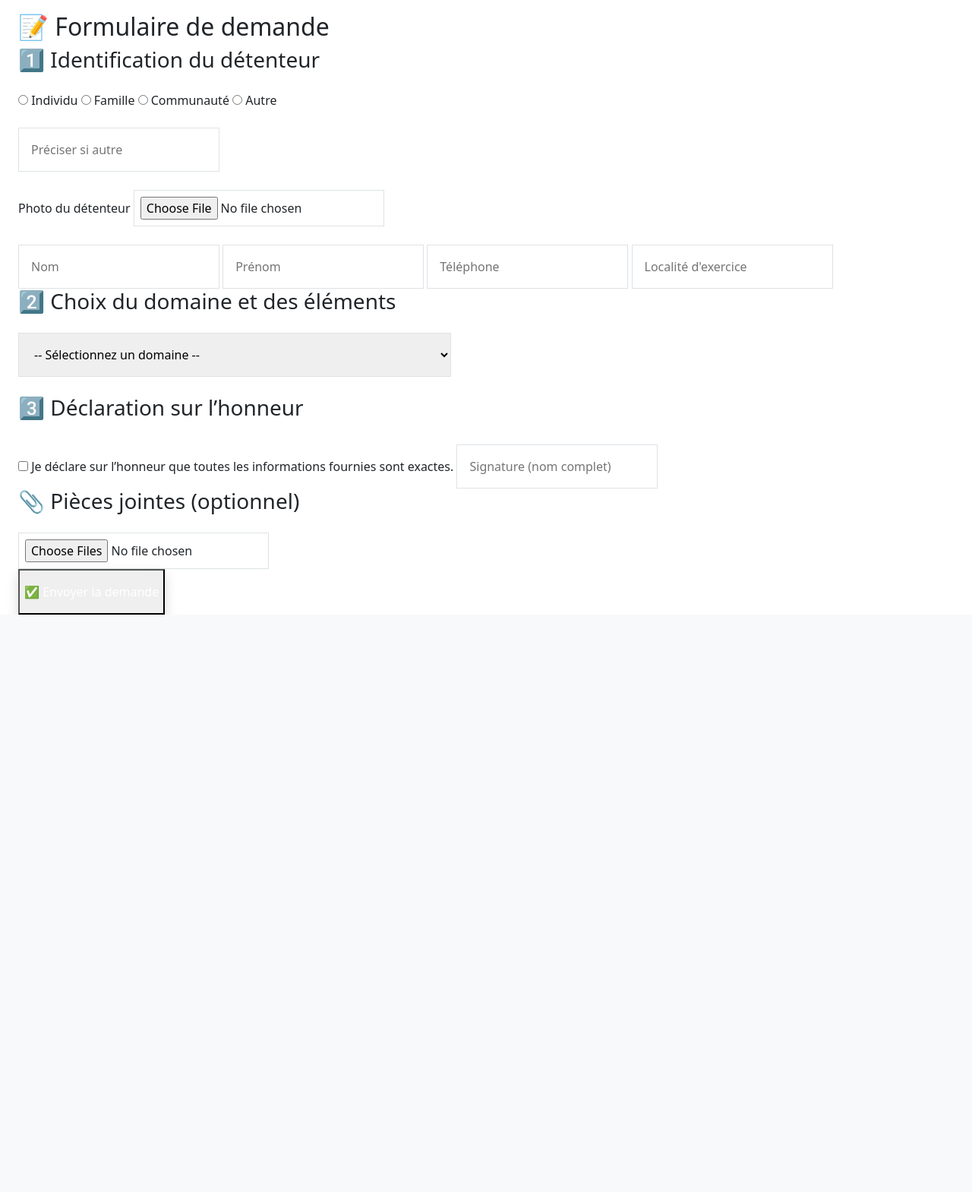
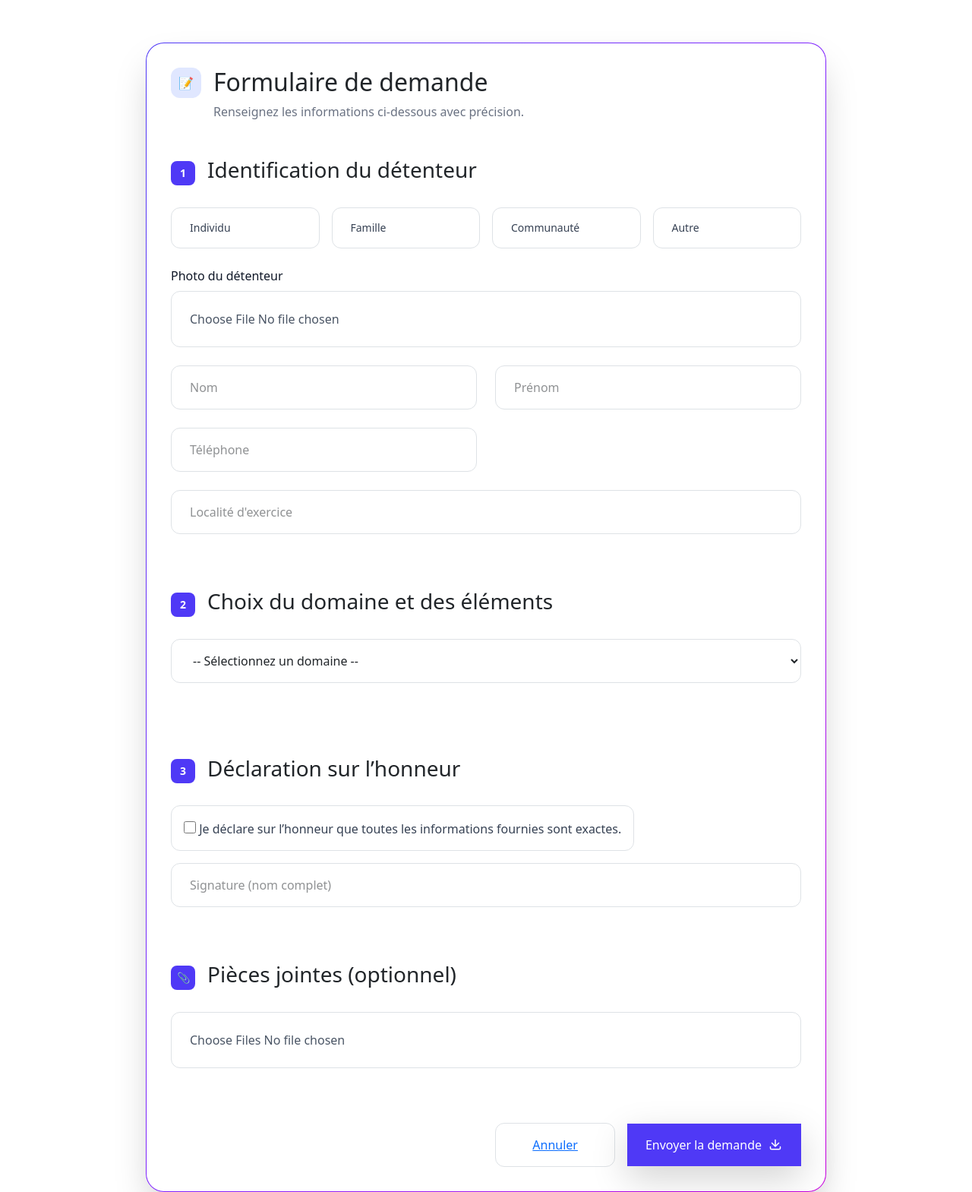
Before and after one commit to jasstx/patrimonia, a Laravel app: page /demande/creer in a window 1280 px wide. Shown: the part 56-1625 px from the top of the page at 76% size. Before the commit the page ends 865 px from the top, so only its background shows below. Run offline with Laravel 12, Linux system fonts and the light colour scheme; data that the repository does not hold is empty; style sheets or scripts are compiled from the project's sources; parts of the project's set-up code (start-up, migrations or seed data) failed here and were passed over.

Commit message:
Refactor: Improve form styling and structure
Update the demande creation form with improved Tailwind CSS styling, better layout, and clearer sectioning.

Co-authored-by: aljassem0811 <aljassem0811@gmail.com>

```diff
--- a/resources/views/demandes/create.blade.php
+++ b/resources/views/demandes/create.blade.php
@@ -1,49 +1,85 @@
 @extends('layouts.app')
 
 @section('content')
-<div class="max-w-4xl mx-auto bg-white shadow-xl rounded-2xl p-8 mt-10">
-    <h2 class="text-2xl font-bold mb-6 text-gray-800">📝 Formulaire de demande</h2>
+<div class="max-w-4xl mx-auto mt-10">
+    <div class="bg-gradient-to-br from-indigo-600 via-violet-600 to-fuchsia-600 rounded-3xl p-[1px] shadow-2xl">
+        <div class="bg-white rounded-[calc(1.5rem-1px)] p-8">
+            <div class="flex items-start gap-3 mb-8">
+                <div class="h-10 w-10 rounded-xl bg-indigo-100 text-indigo-700 grid place-items-center">
+                    📝
+                </div>
+                <div>
+                    <h2 class="text-2xl font-bold text-gray-900">Formulaire de demande</h2>
+                    <p class="text-gray-500">Renseignez les informations ci‑dessous avec précision.</p>
+                </div>
+            </div>
 
-    <form action="{{ route('demande.store') }}" method="POST" enctype="multipart/form-data" class="space-y-8" x-data="{ domaine: '' }">
+    <form action="{{ route('demande.store') }}" method="POST" enctype="multipart/form-data" class="space-y-10" x-data="{ domaine: '' }">
         @csrf
 
         {{-- IDENTIFICATION DU DETENTEUR --}}
-        <div class="border-b pb-6">
-            <h3 class="text-xl font-semibold text-gray-700 mb-4">1️⃣ Identification du détenteur</h3>
+        <div class="pb-8">
+            <div class="flex items-center gap-3 mb-6">
+                <span class="h-8 w-8 rounded-lg bg-indigo-600 text-white grid place-items-center text-sm font-semibold">1</span>
+                <h3 class="text-xl font-semibold text-gray-900">Identification du détenteur</h3>
+            </div>
 
             {{-- Type de détenteur --}}
-            <div class="flex gap-4 mb-4">
-                <label><input type="radio" name="type_detenteur" value="individu" required> Individu</label>
-                <label><input type="radio" name="type_detenteur" value="famille"> Famille</label>
-                <label><input type="radio" name="type_detenteur" value="communaute"> Communauté</label>
-                <label><input type="radio" name="type_detenteur" value="autre"> Autre</label>
+            <div class="grid grid-cols-2 md:grid-cols-4 gap-3 mb-4">
+                <label class="group relative cursor-pointer">
+                    <input type="radio" name="type_detenteur" value="individu" required class="peer sr-only">
+                    <div class="rounded-xl border border-gray-200 px-4 py-3 text-sm font-medium text-gray-700 group-hover:border-indigo-300 peer-checked:border-indigo-600 peer-checked:bg-indigo-50 peer-checked:text-indigo-700 transition">
+                        Individu
+                    </div>
+                </label>
+                <label class="group relative cursor-pointer">
+                    <input type="radio" name="type_detenteur" value="famille" class="peer sr-only">
+                    <div class="rounded-xl border border-gray-200 px-4 py-3 text-sm font-medium text-gray-700 group-hover:border-indigo-300 peer-checked:border-indigo-600 peer-checked:bg-indigo-50 peer-checked:text-indigo-700 transition">
+                        Famille
+                    </div>
+                </label>
+                <label class="group relative cursor-pointer">
+                    <input type="radio" name="type_detenteur" value="communaute" class="peer sr-only">
+                    <div class="rounded-xl border border-gray-200 px-4 py-3 text-sm font-medium text-gray-700 group-hover:border-indigo-300 peer-checked:border-indigo-600 peer-checked:bg-indigo-50 peer-checked:text-indigo-700 transition">
+                        Communauté
+                    </div>
+                </label>
+                <label class="group relative cursor-pointer">
+                    <input type="radio" name="type_detenteur" value="autre" class="peer sr-only">
+                    <div class="rounded-xl border border-gray-200 px-4 py-3 text-sm font-medium text-gray-700 group-hover:border-indigo-300 peer-checked:border-indigo-600 peer-checked:bg-indigo-50 peer-checked:text-indigo-700 transition">
+                        Autre
+                    </div>
+                </label>
             </div>
 
             {{-- Autre --}}
             <input type="text" name="autre_type_detenteur" placeholder="Préciser si autre"
-                   class="w-full p-3 border rounded-lg mb-4 hidden" id="autre-field">
+                   class="w-full px-4 py-3 border border-gray-200 rounded-xl focus:outline-none focus:ring-4 focus:ring-indigo-100 focus:border-indigo-400 mb-4 hidden" id="autre-field">
 
             {{-- Photo --}}
             <div>
-                <label class="block font-medium text-gray-600 mb-2">Photo du détenteur</label>
-                <input type="file" name="photo" class="block w-full border p-2 rounded-lg">
+                <label class="block font-medium text-gray-900 mb-2">Photo du détenteur</label>
+                <input type="file" name="photo" class="block w-full border border-dashed border-gray-300 rounded-xl p-4 text-gray-600 hover:border-indigo-300 focus:border-indigo-400 focus:outline-none">
             </div>
 
             {{-- Exemple minimal : Nom, Prénom, Téléphone --}}
-            <div class="mt-4 space-y-3">
-                <input type="text" name="nom" placeholder="Nom" class="w-full p-3 border rounded-lg">
-                <input type="text" name="prenom" placeholder="Prénom" class="w-full p-3 border rounded-lg">
-                <input type="text" name="telephone" placeholder="Téléphone" class="w-full p-3 border rounded-lg">
-                <input type="text" name="localite_exercice" placeholder="Localité d'exercice" class="w-full p-3 border rounded-lg">
+            <div class="mt-4 grid grid-cols-1 md:grid-cols-2 gap-4">
+                <input type="text" name="nom" placeholder="Nom" class="w-full px-4 py-3 border border-gray-200 rounded-xl focus:outline-none focus:ring-4 focus:ring-indigo-100 focus:border-indigo-400">
+                <input type="text" name="prenom" placeholder="Prénom" class="w-full px-4 py-3 border border-gray-200 rounded-xl focus:outline-none focus:ring-4 focus:ring-indigo-100 focus:border-indigo-400">
+                <input type="text" name="telephone" placeholder="Téléphone" class="w-full px-4 py-3 border border-gray-200 rounded-xl focus:outline-none focus:ring-4 focus:ring-indigo-100 focus:border-indigo-400">
+                <input type="text" name="localite_exercice" placeholder="Localité d'exercice" class="w-full px-4 py-3 border border-gray-200 rounded-xl focus:outline-none focus:ring-4 focus:ring-indigo-100 focus:border-indigo-400 md:col-span-2">
             </div>
         </div>
 
         {{-- ELEMENTS DU PATRIMOINE --}}
-        <div class="border-b pb-6">
-            <h3 class="text-xl font-semibold text-gray-700 mb-4">2️⃣ Choix du domaine et des éléments</h3>
+        <div class="pb-8">
+            <div class="flex items-center gap-3 mb-6">
+                <span class="h-8 w-8 rounded-lg bg-indigo-600 text-white grid place-items-center text-sm font-semibold">2</span>
+                <h3 class="text-xl font-semibold text-gray-900">Choix du domaine et des éléments</h3>
+            </div>
 
             {{-- Sélecteur du domaine --}}
-            <select x-model="domaine" class="w-full p-3 border rounded-lg mb-4">
+            <select x-model="domaine" class="w-full px-4 py-3 border border-gray-200 rounded-xl focus:outline-none focus:ring-4 focus:ring-indigo-100 focus:border-indigo-400 mb-4">
                 <option value="">-- Sélectionnez un domaine --</option>
                 @foreach($domaines as $titre => $patrimoines)
                     <option value="{{ Str::slug($titre) }}">{{ $titre }}</option>
@@ -52,11 +88,11 @@
 
             {{-- Liste dynamique des éléments --}}
             @foreach($domaines as $titre => $patrimoines)
-                <div x-show="domaine === '{{ Str::slug($titre) }}'" class="mt-4 space-y-2">
+                <div x-show="domaine === '{{ Str::slug($titre) }}'" class="mt-4 grid grid-cols-1 md:grid-cols-2 gap-3">
                     @foreach($patrimoines as $p)
-                        <label class="flex items-center gap-2 p-2 border rounded hover:bg-gray-50">
-                            <input type="checkbox" name="elements_patrimoine[]" value="{{ $p->id_element }}">
-                            {{ $p->initiale }} - {{ $p->nom }}
+                        <label class="flex items-center gap-3 p-3 border border-gray-200 rounded-xl hover:border-indigo-300 hover:bg-indigo-50/40 transition">
+                            <input type="checkbox" name="elements_patrimoine[]" value="{{ $p->id_element }}" class="h-4 w-4 text-indigo-600 focus:ring-indigo-500">
+                            <span class="text-gray-800 text-sm"><span class="font-semibold">{{ $p->initiale }}</span> — {{ $p->nom }}</span>
                         </label>
                     @endforeach
                 </div>
@@ -64,32 +100,41 @@
         </div>
 
         {{-- DECLARATION --}}
-        <div>
-            <h3 class="text-xl font-semibold text-gray-700 mb-4">3️⃣ Déclaration sur l’honneur</h3>
-            <label class="flex items-center gap-2">
-                <input type="checkbox" name="declaration" required>
-                Je déclare sur l’honneur que toutes les informations fournies sont exactes.
+        <div class="pb-8">
+            <div class="flex items-center gap-3 mb-4">
+                <span class="h-8 w-8 rounded-lg bg-indigo-600 text-white grid place-items-center text-sm font-semibold">3</span>
+                <h3 class="text-xl font-semibold text-gray-900">Déclaration sur l’honneur</h3>
+            </div>
+            <label class="flex items-start gap-3 p-3 border border-gray-200 rounded-xl">
+                <input type="checkbox" name="declaration" required class="mt-1 h-4 w-4 text-indigo-600 focus:ring-indigo-500">
+                <span class="text-gray-700">Je déclare sur l’honneur que toutes les informations fournies sont exactes.</span>
             </label>
-            <input type="text" name="signature" placeholder="Signature (nom complet)" class="w-full p-3 border rounded-lg mt-2">
+            <input type="text" name="signature" placeholder="Signature (nom complet)" class="w-full px-4 py-3 border border-gray-200 rounded-xl focus:outline-none focus:ring-4 focus:ring-indigo-100 focus:border-indigo-400 mt-3">
         </div>
 
         {{-- PIECES JOINTES --}}
-        <div>
-            <h3 class="text-xl font-semibold text-gray-700 mb-4">📎 Pièces jointes (optionnel)</h3>
-            <input type="file" name="pieces_jointes[]" multiple class="w-full border p-2 rounded-lg">
+        <div class="pb-8">
+            <div class="flex items-center gap-3 mb-4">
+                <span class="h-8 w-8 rounded-lg bg-indigo-600 text-white grid place-items-center text-sm font-semibold">📎</span>
+                <h3 class="text-xl font-semibold text-gray-900">Pièces jointes (optionnel)</h3>
+            </div>
+            <input type="file" name="pieces_jointes[]" multiple class="w-full border border-dashed border-gray-300 rounded-xl p-4 text-gray-600 hover:border-indigo-300 focus:border-indigo-400 focus:outline-none">
         </div>
 
         {{-- BOUTON --}}
-        <div class="text-right">
-            <button type="submit"
-                    class="bg-indigo-600 text-white px-6 py-3 rounded-lg shadow hover:bg-indigo-700">
-                ✅ Envoyer la demande
+        <div class="flex items-center justify-end gap-3">
+            <a href="{{ url()->previous() }}" class="px-5 py-3 rounded-xl border border-gray-200 text-gray-700 hover:bg-gray-50">Annuler</a>
+            <button type="submit" class="inline-flex items-center gap-2 bg-indigo-600 text-white px-6 py-3 rounded-xl shadow-lg shadow-indigo-600/20 hover:bg-indigo-700 focus:outline-none focus:ring-4 focus:ring-indigo-200">
+                <span>Envoyer la demande</span>
+                <svg xmlns="http://www.w3.org/2000/svg" viewBox="0 0 20 20" fill="currentColor" class="h-5 w-5"><path fill-rule="evenodd" d="M10.75 3.5a.75.75 0 0 0-1.5 0v6.69L6.03 6.97a.75.75 0 0 0-1.06 1.06l4.5 4.5c.3.3.77.3 1.06 0l4.5-4.5a.75.75 0 1 0-1.06-1.06l-3.22 3.22z" clip-rule="evenodd"/><path d="M4.25 12.5a.75.75 0 0 0-1.5 0V14A2.5 2.5 0 0 0 5.25 16.5h9.5A2.5 2.5 0 0 0 17.25 14v-1.5a.75.75 0 0 0-1.5 0V14c0 .55-.45 1-1 1h-9.5c-.55 0-1-.45-1-1z"/></svg>
             </button>
         </div>
     </form>
+        </div>
+    </div>
 </div>
 
-{{-- Alpine.js CDN --}}
+{{-- Alpine.js CDN (léger pour interactions) --}}
 <script src="https://unpkg.com/alpinejs@3.x.x/dist/cdn.min.js" defer></script>
 
 {{-- Script pour afficher champ "autre" --}}
--- a/resources/views/layouts/app.blade.php
+++ b/resources/views/layouts/app.blade.php
@@ -9,6 +9,7 @@
     <link href="https://cdn.jsdelivr.net/npm/bootstrap@5.3.0/dist/css/bootstrap.min.css" rel="stylesheet">
     <!-- Font Awesome -->
     <link href="https://cdnjs.cloudflare.com/ajax/libs/font-awesome/6.0.0/css/all.min.css" rel="stylesheet">
+    @vite(['resources/css/app.css', 'resources/js/app.js'])
 
     <style>
         .navbar-brand {
```
